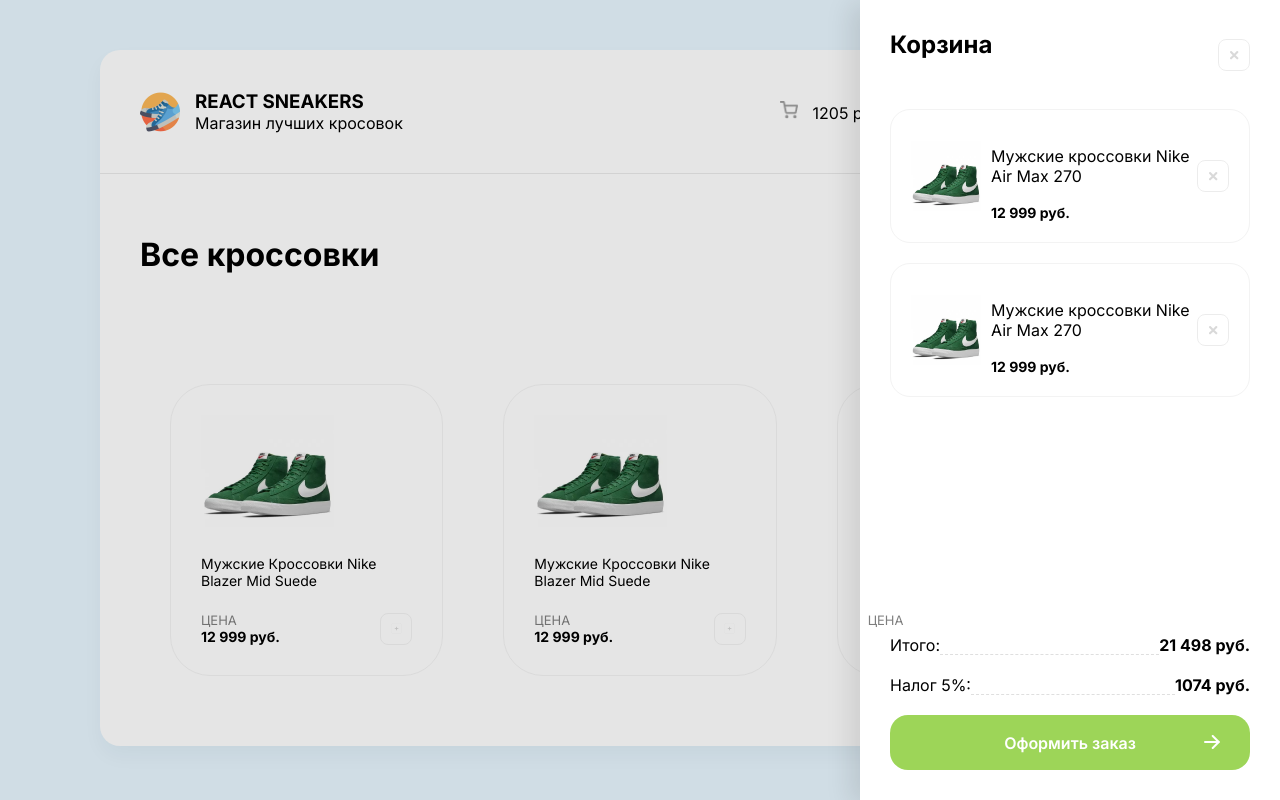
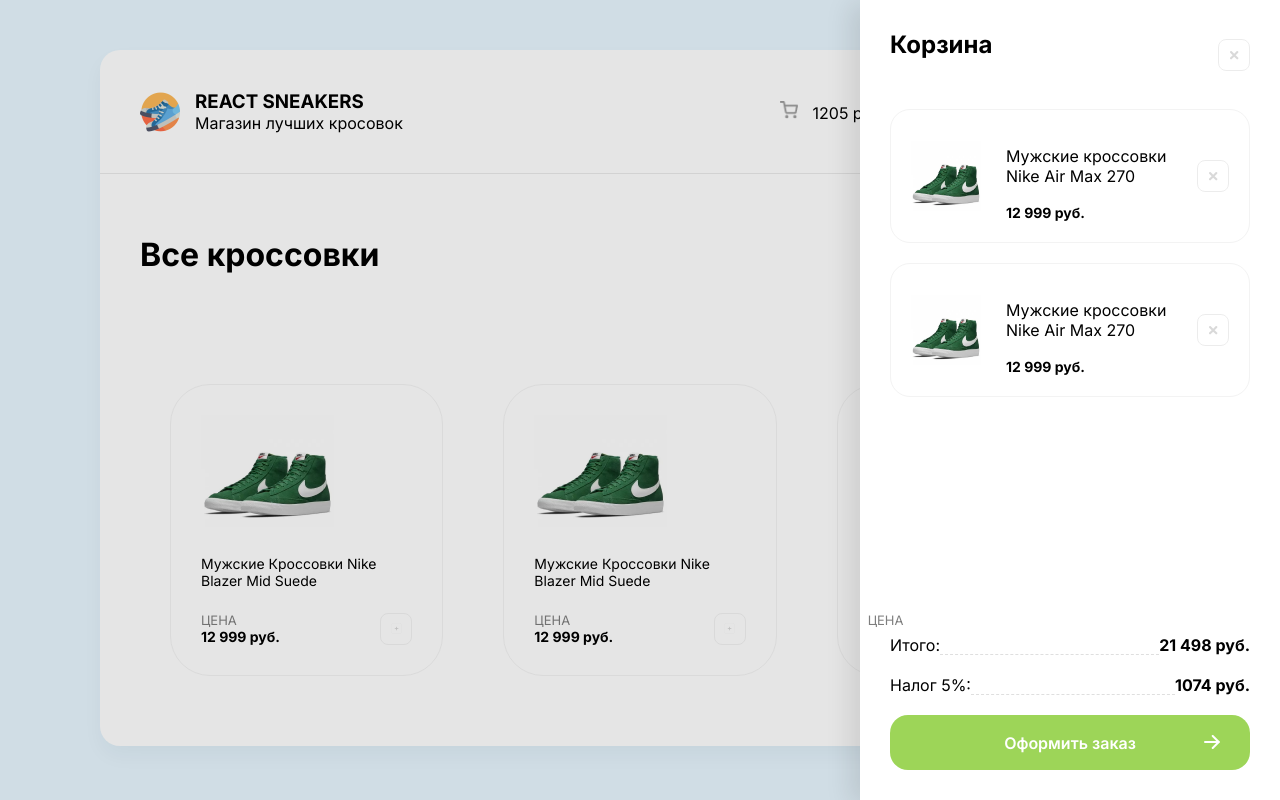
Before and after one commit to 1-infinity-1/sneaker, a React (Create React App) app: page / in a window 1280 px wide. Built offline with nearby package versions, Linux system fonts and the light colour scheme.

Commit message:
скорректировал отступы объектов в карточке товара в корзине

```diff
--- a/src/index.scss
+++ b/src/index.scss
@@ -61,6 +61,7 @@
     border-radius: 20px;
     overflow: hidden;
     display: flex;
+    grid-gap: 15px;
     align-items: center;
     padding: 20px;
     margin-bottom: 20px;
```
